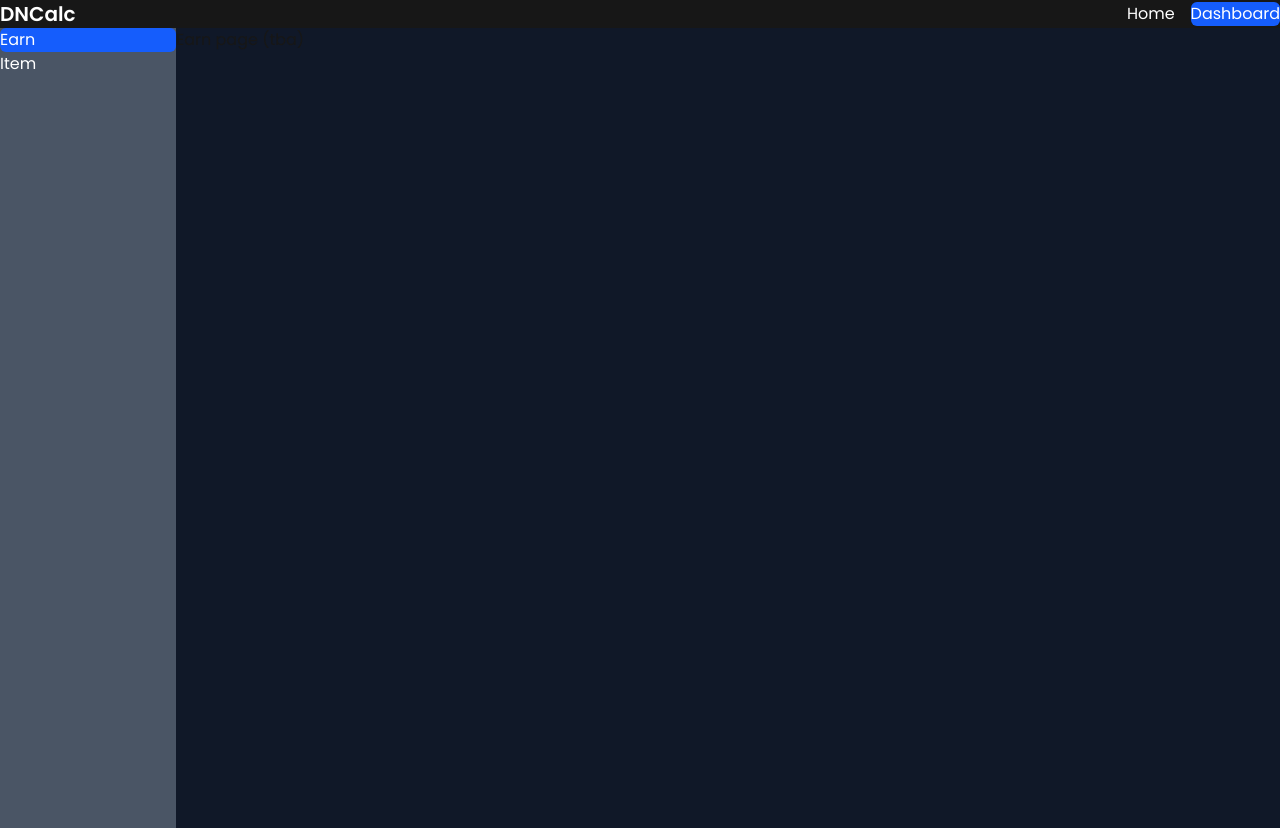
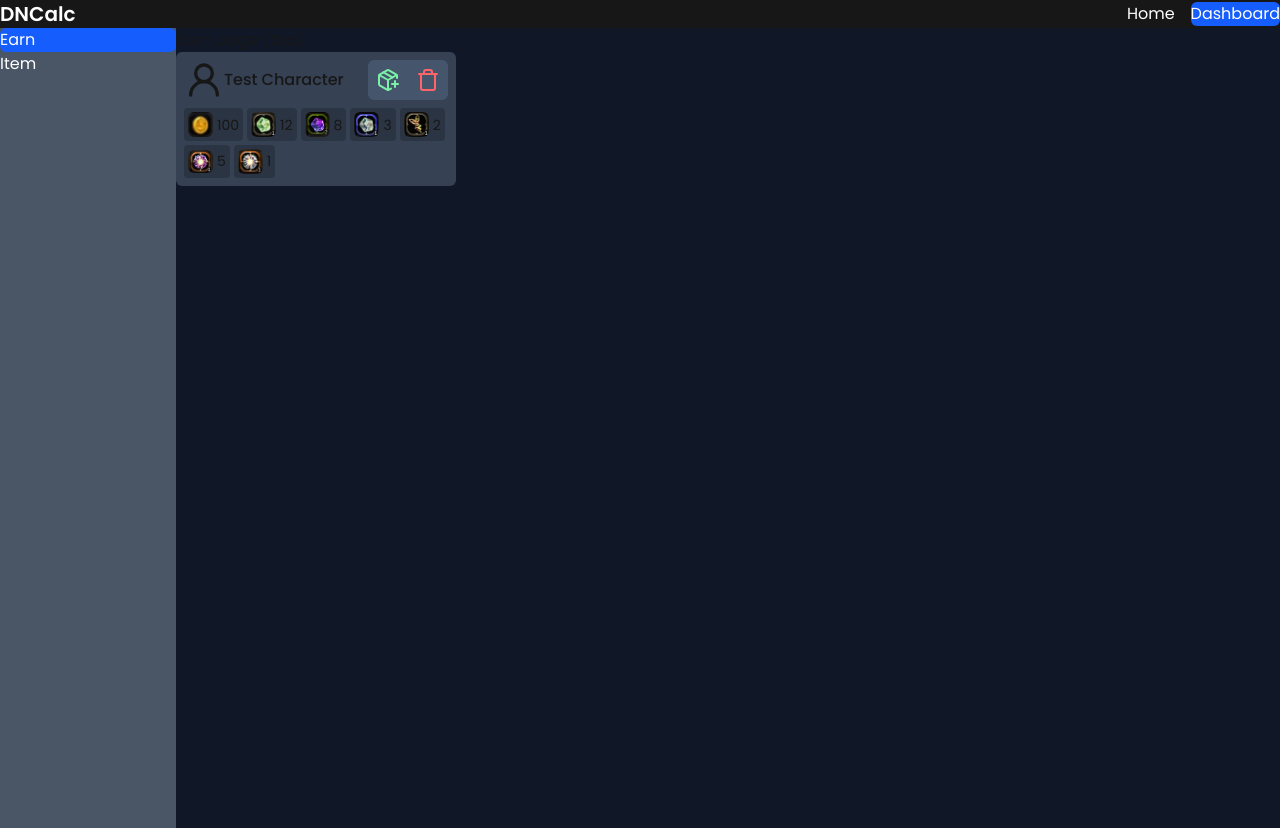
Before and after one commit to rfsyhb/nextlearn-dncalculator, a Next.js app: page /dashboard/earn in a window 1280 px wide. Built offline with nearby package versions, Linux system fonts and the light colour scheme.

Commit message:
create earn page

```diff
--- /dev/null
+++ b/src/app/dashboard/earn/_components/CharacterCard.tsx
@@ -0,0 +1,42 @@
+'use client';
+import { PackagePlus, Trash, UserRound } from 'lucide-react';
+import CharacterItemList from './CharacterItemList';
+import { dummyInventory, dummyItemMetas } from '@/lib/dummyData';
+
+interface CharacterProps {
+  name: string;
+}
+
+export default function CharacterCard({ name }: CharacterProps) {
+  return (
+    <div className='relative rounded-md bg-gray-700 p-2 min-w-70 max-w-70 flex flex-col gap-2'>
+      <div className='flex justify-between items-center gap-2'>
+        <div className='flex flex-row justify-center items-center'>
+          <UserRound className='w-10 h-10' />
+          <span className='font-medium'>{name}</span>
+        </div>
+        <div className='flex flex-row gap-4 bg-slate-600 rounded-md p-2'>
+          <button
+            className='group relative cursor-pointer'
+            onClick={() => alert('Add item')}
+          >
+            <PackagePlus className='text-green-300' />
+            <span className='absolute -top-6 left-1/2 -translate-x-1/2 whitespace-nowrap text-xs text-white bg-gray-700 px-2 py-1 rounded opacity-0 group-hover:opacity-100 pointer-events-none transition'>
+              Add Item
+            </span>
+          </button>
+          <button
+            className='group relative cursor-pointer'
+            onClick={() => alert('Remove character')}
+          >
+            <Trash className='text-red-400' />
+            <span className='absolute -top-6 left-1/2 -translate-x-1/2 whitespace-nowrap text-xs text-white bg-gray-700 px-2 py-1 rounded opacity-0 group-hover:opacity-100 pointer-events-none transition'>
+              Remove
+            </span>
+          </button>
+        </div>
+      </div>
+      <CharacterItemList inventory={dummyInventory} itemMetas={dummyItemMetas}/>
+    </div>
+  );
+}
--- /dev/null
+++ b/src/app/dashboard/earn/_components/CharacterItemList.tsx
@@ -0,0 +1,37 @@
+import { Inventory, ItemMeta } from '@/types/types';
+import Image from 'next/image';
+
+interface CharacterItemListProps {
+  inventory: Inventory;
+  itemMetas: ItemMeta[];
+}
+
+export default function CharacterItemList({
+  inventory,
+  itemMetas,
+}: CharacterItemListProps) {
+  const itemsWithMeta = itemMetas
+    .filter((meta) => inventory[meta.key] > 0)
+    .map((meta) => ({
+      key: meta.key,
+      image_url: meta.image_url,
+      quantity: inventory[meta.key],
+    }));
+
+  return (
+    <div className='flex flex-row flex-wrap gap-1 min-w-fit'>
+      {itemsWithMeta.map((item) => (
+        <div key={item.key} className='flex flex-row min-w-fit items-center bg-black/20 rounded p-1 gap-1'>
+          <Image
+            src={item.image_url}
+            alt={item.key}
+            width={25}
+            height={25}
+            className='rounded-md'
+          />
+          <span className='text-sm'>{item.quantity}</span>
+        </div>
+      ))}
+    </div>
+  );
+}
--- a/src/app/dashboard/earn/page.tsx
+++ b/src/app/dashboard/earn/page.tsx
@@ -1,7 +1,15 @@
+import CharacterCard from './_components/CharacterCard';
+
 export default function EarnPage() {
   return (
     <main className='font-poppins'>
       <p className='font-sans'>Earn page (tba)</p>
+      <div className='flex flex-row'>
+        <section className='flex-2/3 flex flex-wrap flex-row gap-4'>
+          <CharacterCard name='Test Character' />
+        </section>
+        <section className='flex-1/3'></section>
+      </div>
     </main>
   );
 }
```
